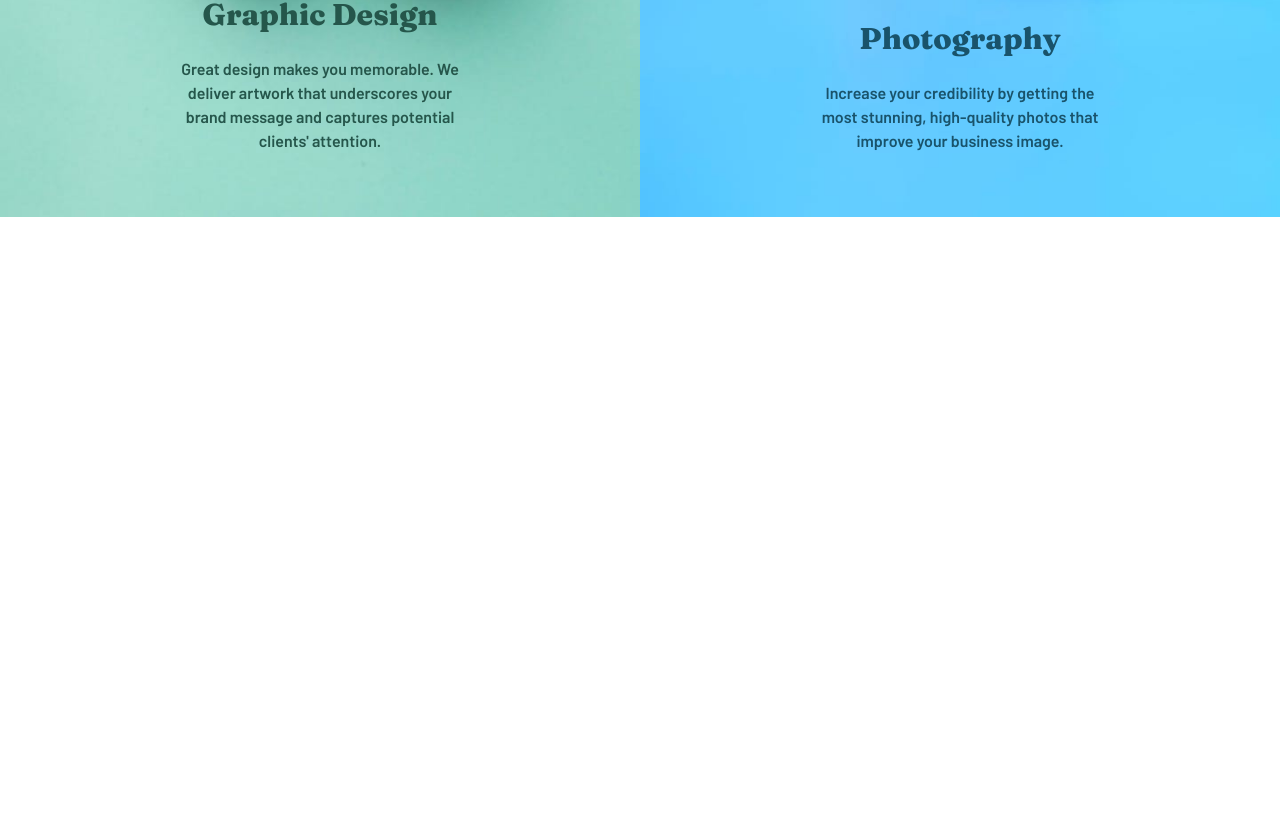
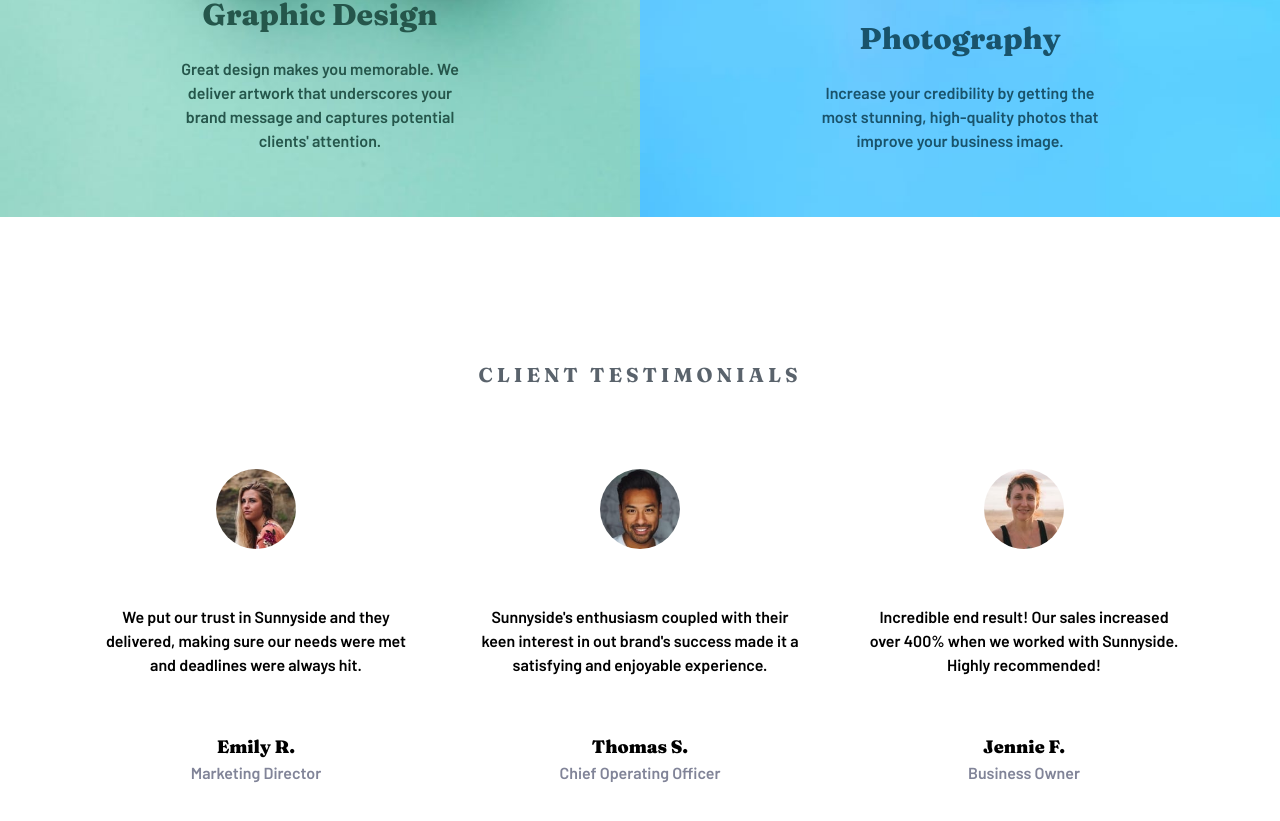
Before and after one commit to Rowee13/fem-sunnyside-agency, a React (Create React App) app: page / in a window 1280 px wide. Shown: the part 2155-2976 px from the top of the page. Before the commit the page ends 2372 px from the top, so only its background shows below. Built offline with nearby package versions, Linux system fonts and the light colour scheme.

Commit message:
Add Testimonial section

```diff
--- a/src/App.jsx
+++ b/src/App.jsx
@@ -1,4 +1,4 @@
-import { Navbar, Hero, About, Services } from "./components";
+import { Navbar, Hero, About, Services, Testimonials } from "./components";
 
 function App() {
   return (
@@ -10,6 +10,7 @@ function App() {
       <Hero />
       <About />
       <Services />
+      <Testimonials />
     </div>
   );
 }
--- a/src/assets/index.js
+++ b/src/assets/index.js
@@ -5,6 +5,9 @@ import aboutTransfrom from "./desktop/image-transform.jpg";
 import aboutStandOut from "./desktop/image-stand-out.jpg";
 import servicesGraphicDesign from "./desktop/image-graphic-design.jpg";
 import servicesPhotography from "./desktop/image-photography.jpg";
+import testimonialImage01 from "./image-emily.jpg";
+import testimonialImage02 from "./image-thomas.jpg";
+import testimonialImage03 from "./image-jennie.jpg";
 
 export {
   logo,
@@ -14,4 +17,7 @@ export {
   aboutStandOut,
   servicesGraphicDesign,
   servicesPhotography,
+  testimonialImage01,
+  testimonialImage02,
+  testimonialImage03,
 };
--- /dev/null
+++ b/src/components/Testimonials.jsx
@@ -0,0 +1,58 @@
+import {
+  testimonialImage01,
+  testimonialImage02,
+  testimonialImage03,
+} from "../assets";
+
+const TestimonialCard = ({
+  customerImage,
+  testimonial,
+  customerName,
+  title,
+}) => (
+  <div className="flex flex-col items-center justify-center font-barlow text-center max-w-sm px-8">
+    <img
+      src={customerImage}
+      alt="customer img"
+      className="w-20 h-20 rounded-full mb-14"
+    />
+    <p>{testimonial}</p>
+    <h3 className="font-fraunces font-black text-lg pt-14">{customerName}</h3>
+    <p className="text-grayish-blue">{title}</p>
+  </div>
+);
+
+const Testimonials = () => {
+  return (
+    <section
+      id="testimonial"
+      className="flex flex-col items-center justify-center py-36"
+    >
+      <h1 className="font-fraunces text-xl text-dark-grayish-blue uppercase tracking-[0.2em] pb-20">
+        Client Testimonials
+      </h1>
+      <div className="flex flex-row">
+        <TestimonialCard
+          customerImage={testimonialImage01}
+          testimonial="We put our trust in Sunnyside and they delivered, making sure our needs were met and deadlines were always hit."
+          customerName="Emily R."
+          title="Marketing Director"
+        />
+        <TestimonialCard
+          customerImage={testimonialImage02}
+          testimonial="Sunnyside's enthusiasm coupled with their keen interest in out brand's success made it a satisfying and enjoyable experience."
+          customerName="Thomas S."
+          title="Chief Operating Officer"
+        />
+        <TestimonialCard
+          customerImage={testimonialImage03}
+          testimonial="Incredible end result! Our sales increased over 400% when we worked with Sunnyside. Highly recommended!"
+          customerName="Jennie F."
+          title="Business Owner"
+        />
+      </div>
+    </section>
+  );
+};
+
+export default Testimonials;
--- a/src/components/index.js
+++ b/src/components/index.js
@@ -2,5 +2,6 @@ import Navbar from "./Navbar";
 import Hero from "./Hero";
 import About from "./About";
 import Services from "./Services";
+import Testimonials from "./Testimonials";
 
-export { Navbar, Hero, About, Services };
+export { Navbar, Hero, About, Services, Testimonials };
```
